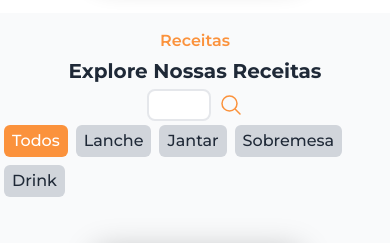
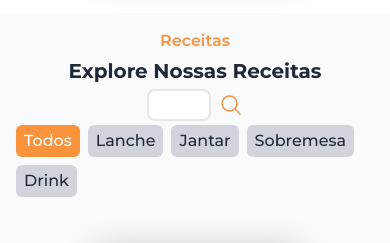
Before and after one commit to oisol/recipes-react, a React (Vite) app: page / in a window 390 px wide. Shown: the part 1140-1383 px from the top of the page. Built offline with nearby package versions, Linux system fonts and the light colour scheme; grey boxes are pictures that could not be loaded.

Commit message:
corrigindo wrap do form principal

```diff
--- a/src/pages/home/template/Main.jsx
+++ b/src/pages/home/template/Main.jsx
@@ -31,7 +31,7 @@ const Main = () => {
             <div className='pt-4 flex flex-col justify-center items-center gap-1'>
 
                 <h2 className='text-orange-400 font-semibold text-base'>Receitas</h2>
-                <p className='text-gray-800 font-bold text-xl'>Explore Nossas Receitas</p>
+                <p className='text-gray-800 font-bold text-xl sm:px-0 px-3'>Explore Nossas Receitas</p>
 
                 <form className='flex gap-2 items-center'>
                     <input className='h-8 w-16 focus:w-44 rounded-lg pl-3 focus:bg-gray-200 border-2 border-gray-200 outline-none' type="text" name="recipe_search" id="textSearch" onChange={(e) => setSearch((e.target.value).toLowerCase())}/>
@@ -40,7 +40,7 @@ const Main = () => {
                     </svg>
                 </form>
 
-                <nav className='flex sm:flex-row sm:gap-3 sm:mt-4 gap-2 flex-wrap'>
+                <nav className='flex sm:flex-row sm:gap-3 sm:mt-4 gap-2 flex-wrap sm:px-0 px-3'>
                     <label>
                         <input className='peer sr-only' defaultChecked type="radio" id="all" value="all" name="recipe_type" onChange={(e) => setSearch(e.target.value)}/>
                         <div className={style.categoryName}>Todos</div>
```
